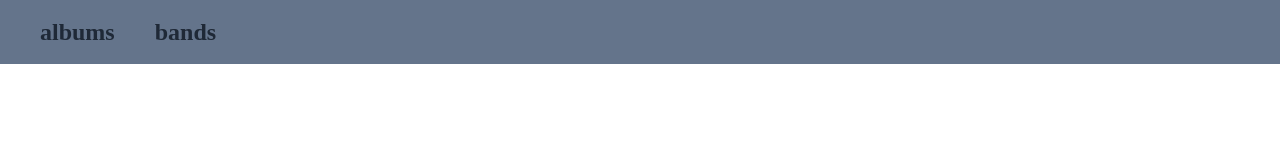
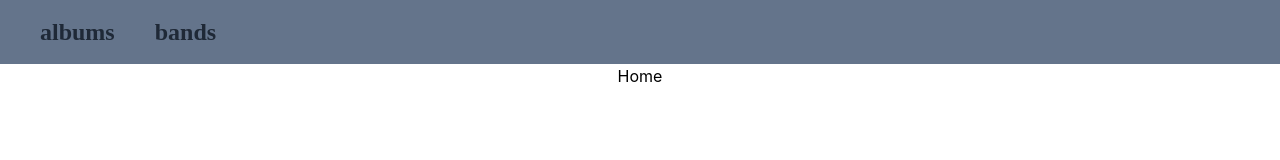
Before and after one commit to laststandjam/Music_Project, a React (Create React App) app: page /en in a window 1280 px wide. Shown: the top 160 px of the page. Built offline with nearby package versions, Linux system fonts and the light colour scheme; what @kontent-ai/delivery-sdk would draw is missing.

Commit message:
spotify dependecy

```diff
--- a/package.json
+++ b/package.json
@@ -4,6 +4,7 @@
   "private": true,
   "proxy": "http://localhost:5000",
   "dependencies": {
+    "react-spotify-embed": "^1.0.4",
     "@kontent-ai/delivery-sdk": "^12.2.0",
     "@kontent-ai/model-generator": "^5.7.0",
     "@kontent-ai/react-components": "^0.2.2",
--- a/src/App.tsx
+++ b/src/App.tsx
@@ -8,20 +8,22 @@ import {Navbar} from "./Components/Navbar"
 import { Album_List } from "./Pages/Album_List"
 import Band_List from './Pages/Band_List';
 import { Album_Detail } from './Pages/Album_Detail';
+import { HomePage } from './Pages/HomePage';
 
 
 function App() {
 
   const intl = useIntl()
   const { formatMessage } = useIntl()
-  console.log(JSON.stringify(formatMessage({ id: 'Route.albums' })))
-  console.log("/"+intl.formatMessage({id: 'Route.albums'})+"/:id")
+
   return (
     <div className="App">
 
      <Navbar/>
 
       <Routes>
+
+      <Route path={"/"} element={<HomePage/>}/>
         <Route path={"/"+intl.formatMessage({id: 'Route.albums' })} element={<Album_List/>} />
         <Route path={"/"+intl.formatMessage({id: 'Route.albums'})+"/:id"} element={<Album_Detail/>}/>
         <Route path={"/"+intl.formatMessage({id: 'Route.bands' })} element={<Band_List/>}/>
--- a/src/Pages/HomePage.tsx
+++ b/src/Pages/HomePage.tsx
@@ -3,11 +3,12 @@ import React from 'react'
 interface Props {
 
 }
-
-export const HomePage = (props: Props) => {
+const HomePage  = (props: Props) => {
     return (
         <div>
-
+            Home
         </div>
     )
 }
+
+export {HomePage}
--- a/src/Utility/LocalizedApp.tsx
+++ b/src/Utility/LocalizedApp.tsx
@@ -15,6 +15,7 @@ export const messages: { [index: string]: any } = {
 
 interface LocalizedAppProps{
     lang: string
+
 }
 
 export const LocalizedApp: React.FC<LocalizedAppProps> = ({lang}) => {
--- a/src/index.tsx
+++ b/src/index.tsx
@@ -27,6 +27,13 @@ root.render(
                     />
                 ))}
                 <Route path="/" element={<Navigate to={`/${lang.toLowerCase()}`} />} />
+                {["en", "sk"].map((value) => (
+                    <Route
+                        key={value}
+                        path={`/preview${value.toLowerCase()}/*`}
+                        element={<LocalizedApp lang={value} />}
+                    />
+                ))}
                 <Route path="*" element={<Navigate to={`/${lang.toLowerCase()}/404`} />} />
             </Routes>
 </BrowserRouter>
```
